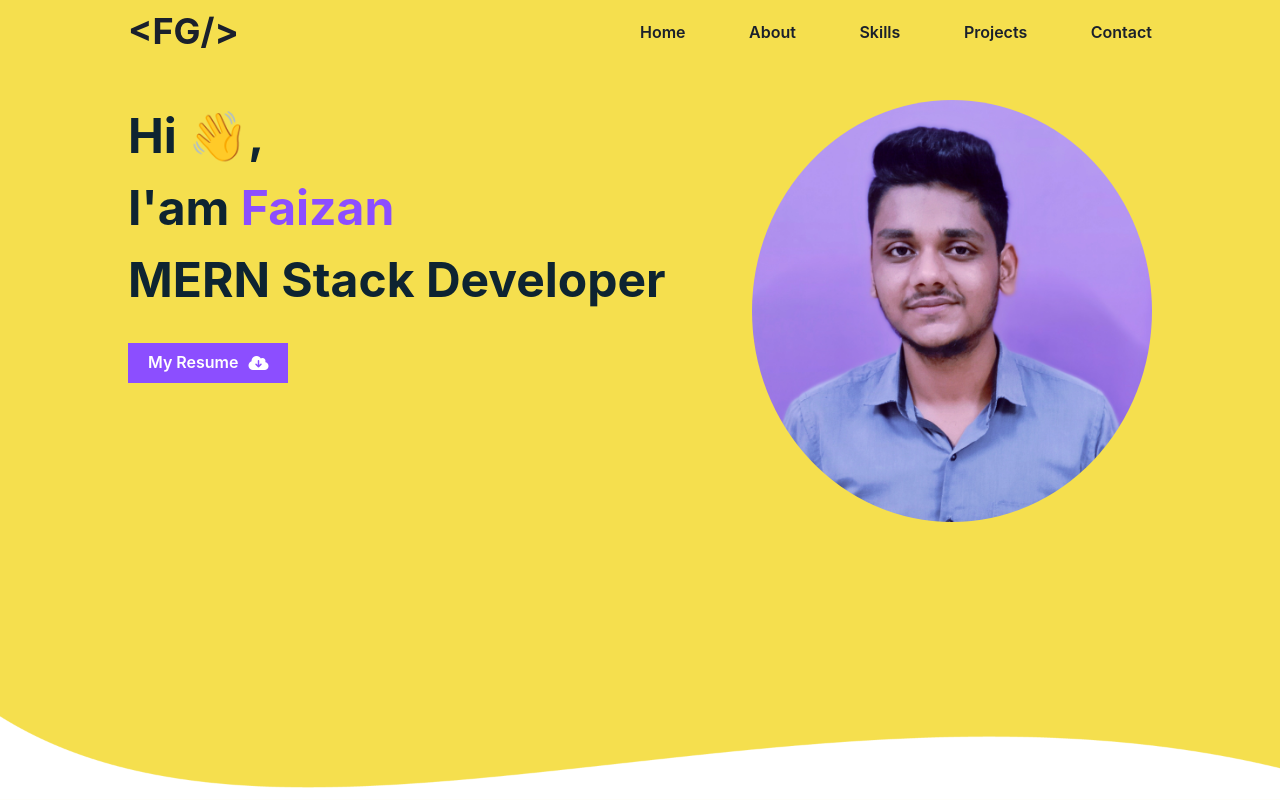
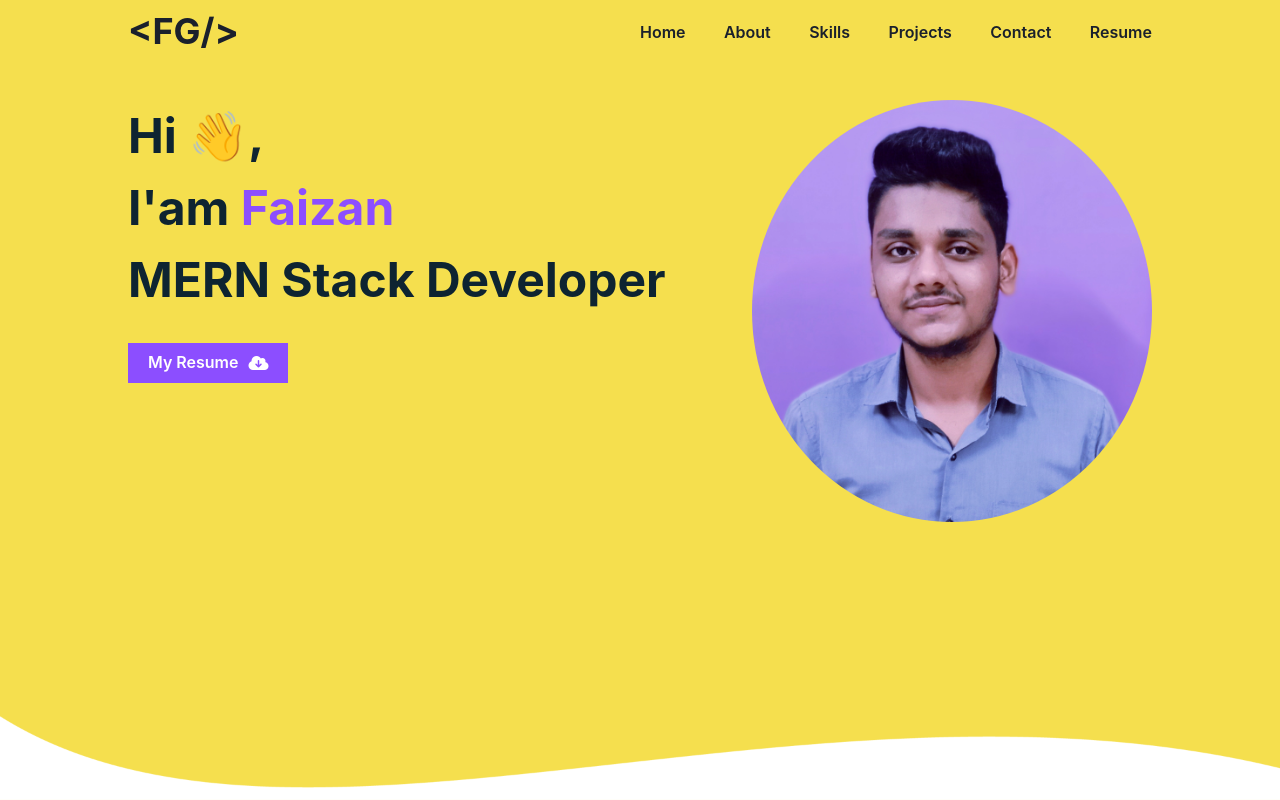
Before and after one commit to faizanghani2222/faizanghani2222.github.io, a React (Create React App) app: page / in a window 1280 px wide. Shown: the top 800 px of the page. Built offline with nearby package versions, Linux system fonts and the light colour scheme.

Commit message:
updated navbar

```diff
--- a/src/Container/Navbar.jsx
+++ b/src/Container/Navbar.jsx
@@ -1,6 +1,7 @@
 import { Box, Button, Drawer, DrawerBody, DrawerCloseButton, DrawerContent, DrawerOverlay, Flex, Heading, Link, StackDivider, useDisclosure, VStack } from '@chakra-ui/react';
 import React from 'react';
 import "../CSS/mystyle.css"
+import FaizanGhani_Resume from "../Resume/FaizanGhani_Resume.pdf"
 function Navbar() {
   const { isOpen, onOpen, onClose } = useDisclosure()
   const btnRef = React.useRef()
@@ -17,6 +18,7 @@ function Navbar() {
           <Link fontWeight="600" href="#skill">Skills</Link>
           <Link fontWeight="600" href="#project">Projects</Link>
           <Link fontWeight="600" href="#contact">Contact</Link>
+          <Link href={FaizanGhani_Resume} download fontWeight="600">Resume</Link>
 
         </Flex>
 
```
